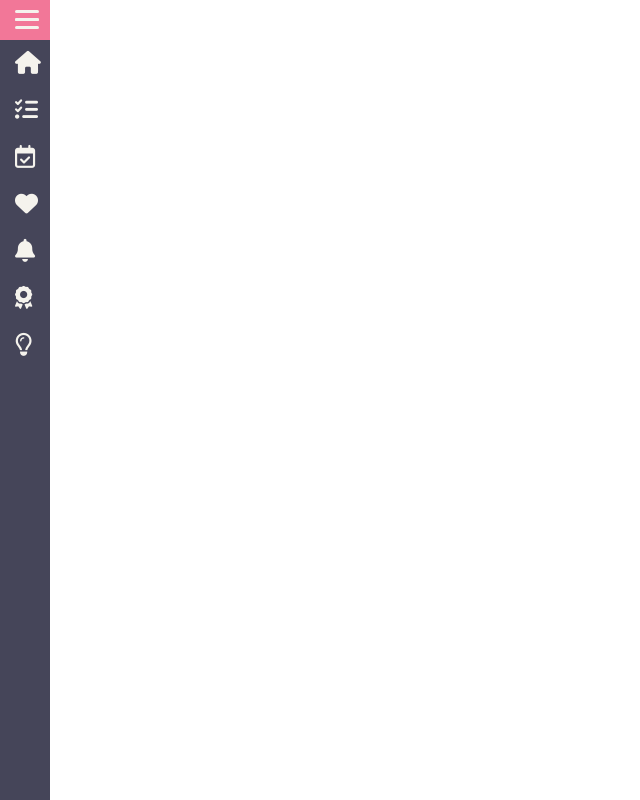
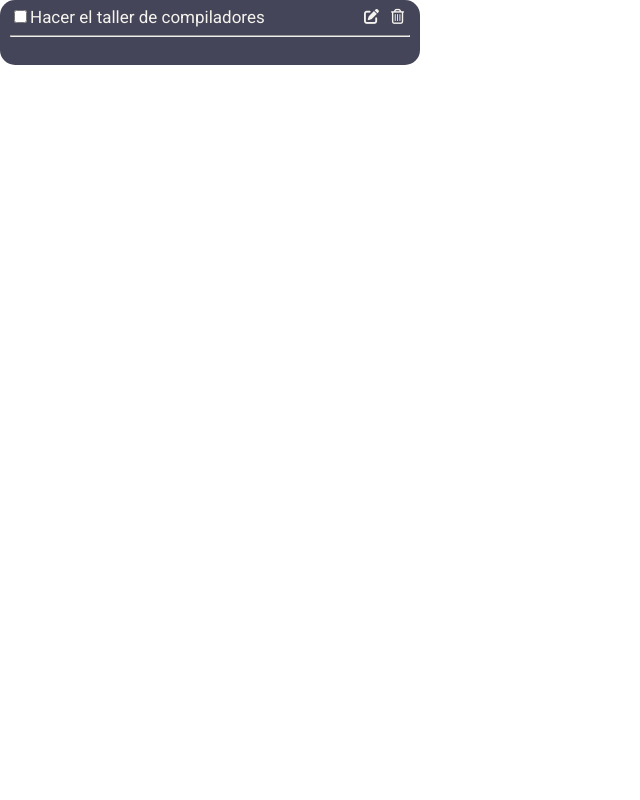
Before and after one commit to valtdv/TaskyChan, a React (Create React App) app: page / in a window 1280 px wide. Shown: the whole page, without its empty margins (0-640 px from the left). Built offline with nearby package versions, Linux system fonts and the light colour scheme.

Commit message:
updated task appareances

```diff
--- a/src/App.js
+++ b/src/App.js
@@ -1,12 +1,13 @@
 import React from 'react';
 import './App.css';
 import SideBar from './views/components/SideBar'
-import AddForm from './views/components/Forms/AddForm'
+import Task from './views/components/Task'
 
 function App() {
   return (
     <div className='App'>
-      <SideBar />
+      {/*<SideBar />*/}
+      <Task title="Hacer el taller de compiladores" />
     </div>
   );
 }
--- a/src/views/components/Task/Task.css
+++ b/src/views/components/Task/Task.css
@@ -2,12 +2,17 @@
 
 .Task {
   width: 400px;
-  min-height: 50px;
+  min-height: 60px;
   color: var(--lighter-grey);
   background-color: var(--purple);
   border-radius: 15px;
   text-align: left;
   padding: 0px 10px;
+}
+
+.top-task{
+  display: flex;
+  justify-content: space-between;
 }
 
 .bottom-task {
@@ -20,8 +25,17 @@
   margin: 10px;
 }
 
-.Task h2 {
-  padding-top: 10px;
-  margin-bottom: 0px;
+.Title, .Btns{
+  padding-top:7px;
+}
+
+label{
   font-size: 17px;
 }
+
+button{
+  color: var(--lighter-grey);
+  font-size: 15px;
+  background: none;
+  border: none;
+}
--- a/src/views/components/Task/Task.js
+++ b/src/views/components/Task/Task.js
@@ -7,17 +7,22 @@ class Task extends React.Component {
   }
   render() {
     return (
-      <div className="Task">
+      <form className="Task">
         <div className="top-task">
-          <h2>{this.props.title}</h2>
+          <div className="Title">
+            <input type="checkbox" name="finishedTask" />
+            <label>{this.props.title}</label>
+          </div>
+          <div className="Btns">
+            <button><i class="fas fa-edit"></i></button>
+            <button><i class="far fa-trash-alt"></i></button>
+          </div>
         </div>
         <hr />
-        <div className='bottom-task'>
-          <p>
-            {this.props.content}
-          </p>
+        <div className="bottom-task">
+          <p>{this.props.content}</p>
         </div>
-      </div>
+      </form>
     );
   }
 }
```
